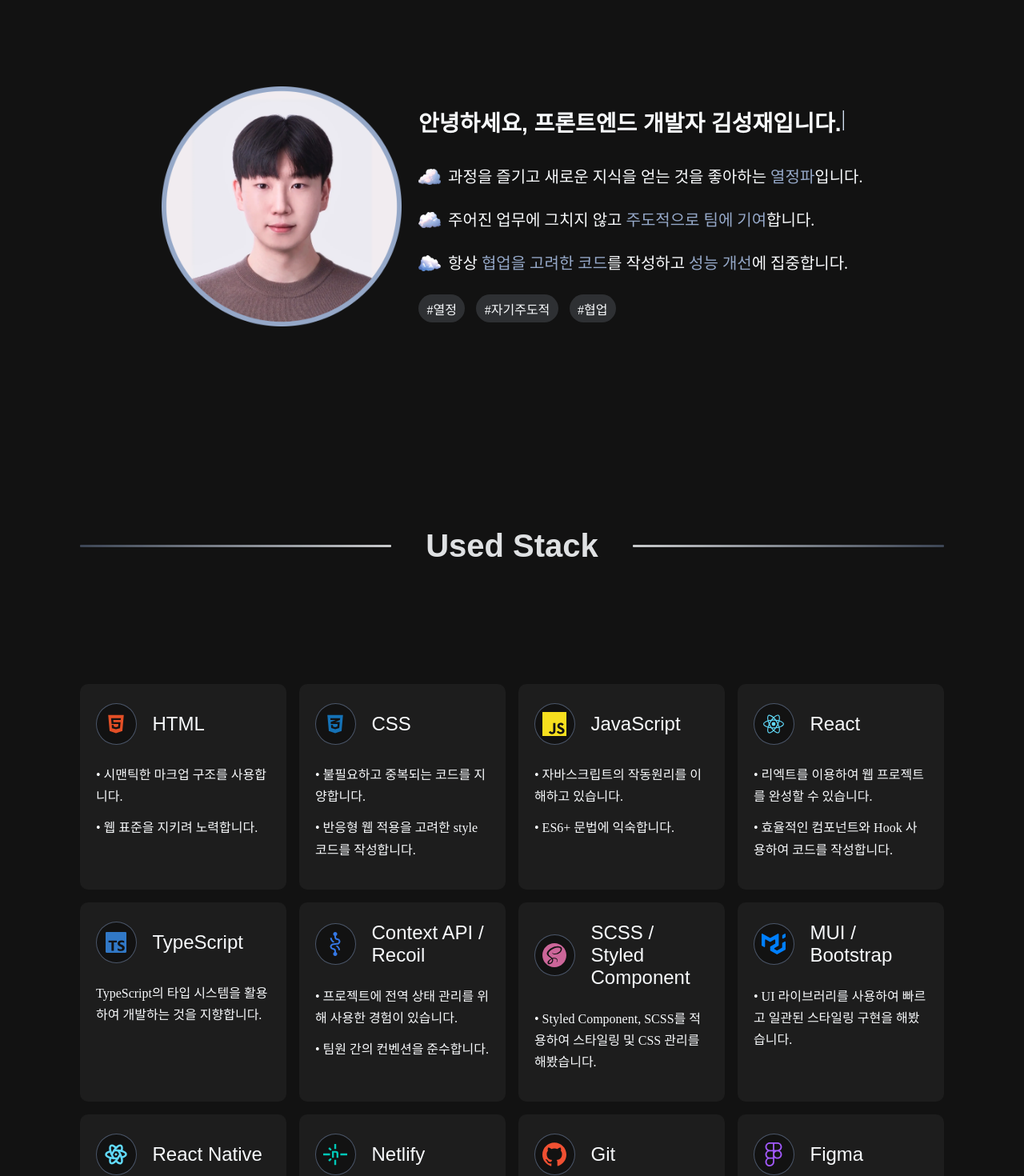
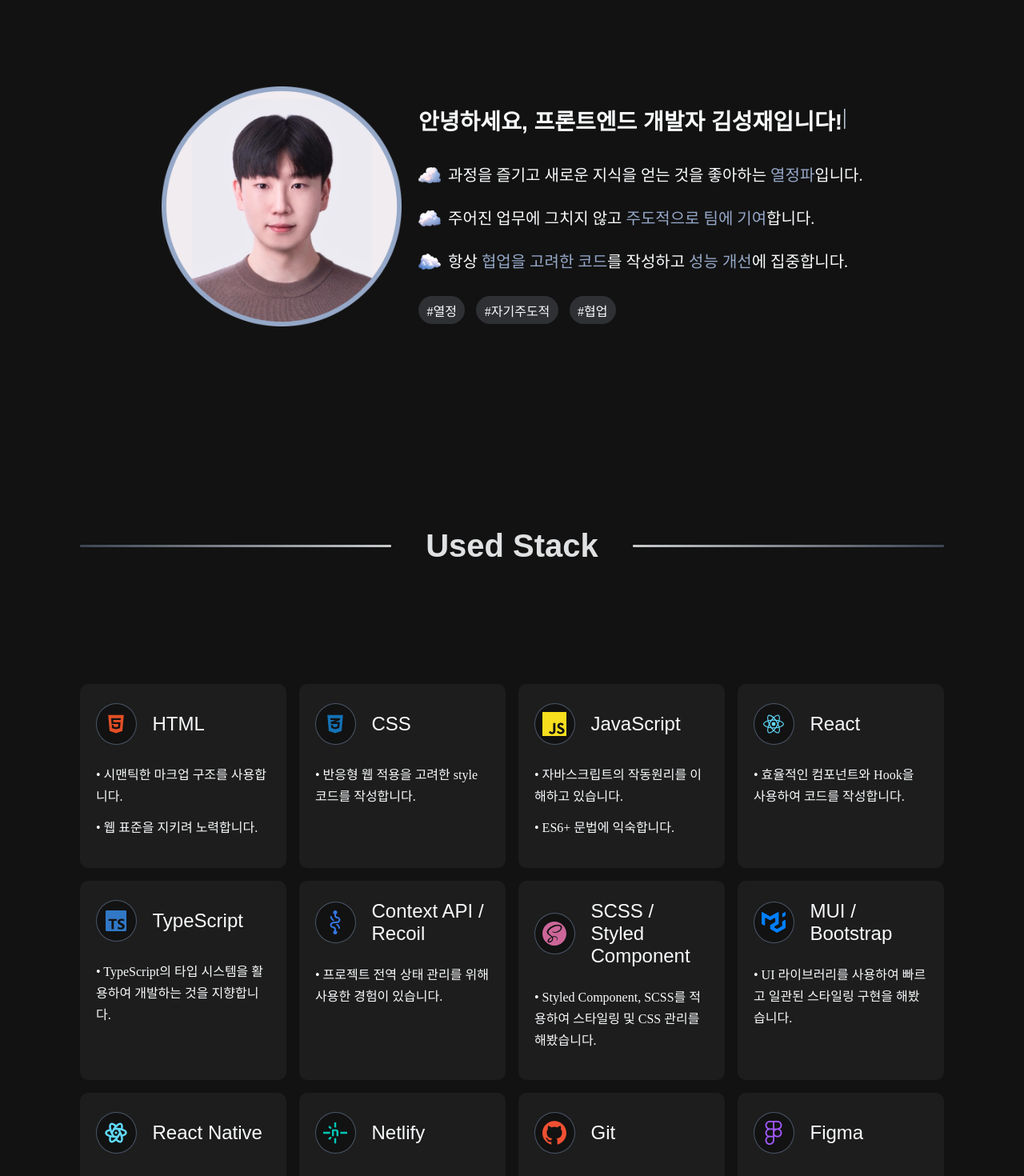
Before and after one commit to xeongjae/Portfolio, a React (Create React App) app: page / in a window 1280 px wide. Shown: the part 940-2410 px from the top of the page at 80% size. Built offline with nearby package versions, Linux system fonts and the light colour scheme; a web font is replaced by a local one.

Commit message:
FIX: usedstack 내용 수정

```diff
--- a/src/sections/AboutMe.jsx
+++ b/src/sections/AboutMe.jsx
@@ -13,7 +13,7 @@ function AboutMe({ setRef }) {
         entries.forEach((entry) => {
           if (entry.isIntersecting) {
             const typed = new Typed(typedEl.current, {
-              strings: ["안녕하세요, 프론트엔드 개발자 김성재입니다."],
+              strings: ["안녕하세요, 프론트엔드 개발자 김성재입니다!"],
               typeSpeed: 80,
               loop: false,
               smartBackspace: true,
--- a/src/sections/AboutMe.scss
+++ b/src/sections/AboutMe.scss
@@ -105,6 +105,7 @@
     border-radius: 40px;
     font-size: 16px;
     padding: 0.35rem 0.65rem;
+    margin-top: 4px;
   }
 
   .point {
--- a/src/sections/UsedStack.jsx
+++ b/src/sections/UsedStack.jsx
@@ -30,7 +30,6 @@ function UsedStack({ setRef }) {
           title={"CSS"}
           icon={<FaCss3Alt size={26} color="#1572B6" />}
         >
-          <div>• 불필요하고 중복되는 코드를 지양합니다.</div>
           <div>• 반응형 웹 적용을 고려한 style 코드를 작성합니다. </div>
         </UsedStackCard>
         <UsedStackCard
@@ -44,30 +43,29 @@ function UsedStack({ setRef }) {
           title={"React"}
           icon={<SiReact size={26} color="#61DAFB" />}
         >
-          <div>• 리엑트를 이용하여 웹 프로젝트를 완성할 수 있습니다.</div>
-          <div>• 효율적인 컴포넌트와 Hook 사용하여 코드를 작성합니다.</div>
+          <div>• 효율적인 컴포넌트와 Hook을 사용하여 코드를 작성합니다.</div>
         </UsedStackCard>
         <UsedStackCard
           title={"TypeScript"}
           icon={<SiTypescript size={26} color="#3178C6" />}
         >
           <div>
-            TypeScript의 타입 시스템을 활용하여 개발하는 것을 지향합니다.
+            • TypeScript의 타입 시스템을 활용하여 개발하는 것을 지향합니다.
           </div>
         </UsedStackCard>
         <UsedStackCard
           title={"Context API / Recoil"}
           icon={<SiRecoil size={30} color="#3578E5" />}
         >
-          <div>• 프로젝트에 전역 상태 관리를 위해 사용한 경험이 있습니다.</div>
-          <div>• 팀원 간의 컨벤션을 준수합니다.</div>
+          <div>• 프로젝트 전역 상태 관리를 위해 사용한 경험이 있습니다.</div>
         </UsedStackCard>
         <UsedStackCard
           title={"SCSS / Styled Component"}
           icon={<SiSass size={30} color="#CC6699" />}
         >
           <div>
-            • Styled Component, SCSS를 적용하여 스타일링 및 CSS 관리를 해봤습니다.
+            • Styled Component, SCSS를 적용하여 스타일링 및 CSS 관리를
+            해봤습니다.
           </div>
         </UsedStackCard>
         <UsedStackCard
@@ -97,7 +95,6 @@ function UsedStack({ setRef }) {
           title={"Git"}
           icon={<SiGithub size={30} color="#F05032" />}
         >
-          <div>• 코드 저장과 버전 기록을 위해 사용했습니다.</div>
           <div>• GitHub, GitLab을 사용하여 협업할 수 있습니다.</div>
         </UsedStackCard>
         <UsedStackCard
```
